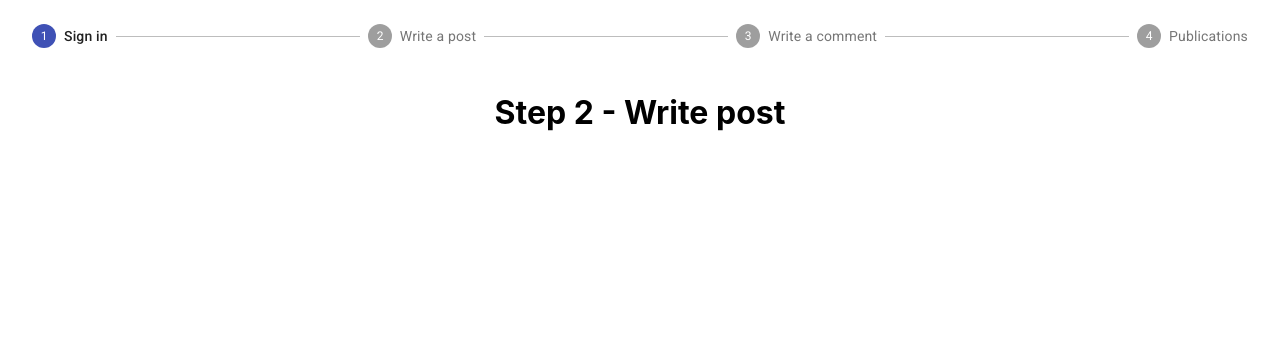
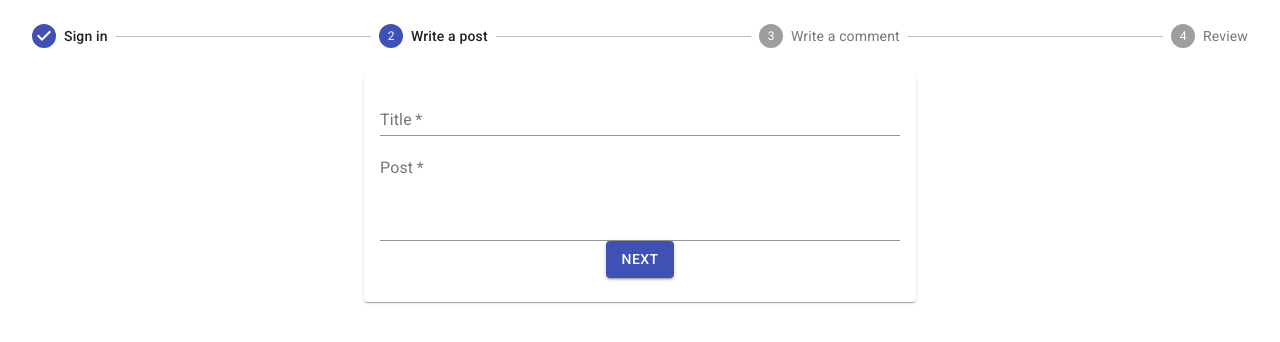
Before and after one commit to oksspo/react-redux-saga-app, a React app: page /add-post in a window 1280 px wide. Shown: the top 342 px of the page. Built offline with nearby package versions, Linux system fonts and the light colour scheme.

Commit message:
Added form and saga for creating post

```diff
--- a/src/App.js
+++ b/src/App.js
@@ -6,10 +6,6 @@ import AppBar from "@material-ui/core/AppBar";
 import Container from "@material-ui/core/Container";
 import './App.css';
 import {connect} from "react-redux";
-
-function getSteps() {
-	return ['Sign in', 'Write a post', 'Write a comment', 'Publications'];
-}
 
 class App extends React.Component {
 	constructor(props) {
@@ -42,8 +38,16 @@ class App extends React.Component {
 	};
 }
 
+function getSteps() {
+	return ['Sign in', 'Write a post', 'Write a comment', 'Review'];
+}
+
+function getActiveStep(path) {
+	return ['/', '/add-post', '/add-comment', '/review'].indexOf(path);
+}
+
 const mapStateToProps = state => ({
-	activeStep: state.app.activeStep
+	activeStep: getActiveStep(state.router.location.pathname)
 });
 
 export default connect(mapStateToProps, null)(App);
--- a/src/components/PostForm.js
+++ b/src/components/PostForm.js
@@ -1,15 +1,74 @@
 import React from "react";
 import {connect} from "react-redux";
+import CardContent from "@material-ui/core/CardContent";
+import Card from "@material-ui/core/Card/Card";
+import TextField from "@material-ui/core/TextField/TextField";
+import Button from "@material-ui/core/Button";
+import { addPost } from "../redux/actions";
 
 class PostForm extends React.Component {
 	constructor(props) {
 		super(props);
-		this.state = {};
+		this.state = {
+			title: '',
+			text: ''
+		};
 	}
 
+	submitPost = event => {
+		event.preventDefault();
+		console.log({...this.state, userId: this.props.userId});
+		this.props.addPost({...this.state, userId: this.props.userId});
+	};
+
+	changeInputHandler = event => {
+		this.setState(prev => ({
+			...prev, ...{[event.target.name]: event.target.value}
+		}));
+	};
+
 	render() {
-		return (<h1> Step 2 - Write post</h1>);
+		return (<Card>
+			<CardContent>
+				<form autoComplete="off"
+					  onSubmit={this.submitPost}>
+
+					<div>
+						<TextField label="Title"
+								   name="title"
+								   required
+								   fullWidth
+								   onChange={this.changeInputHandler}/>
+					</div>
+
+					<div>
+						<TextField label="Post"
+								   name="text"
+								   required
+								   multiline
+								   fullWidth
+								   rows={4}
+								   onChange={this.changeInputHandler}/>
+					</div>
+
+					<Button type="submit"
+						variant="contained"
+						color="primary">
+						Next
+					</Button>
+				</form>
+			</CardContent>
+		</Card>);
 	}
 }
 
-export default connect(null, null)(PostForm);
+const mapDispatchToProps = {
+	addPost
+};
+
+const mapStateToProps = state => ({
+	userId: state.user.id
+});
+
+
+export default connect(mapStateToProps, mapDispatchToProps)(PostForm);
--- a/src/index.js
+++ b/src/index.js
@@ -35,7 +35,7 @@ ReactDOM.render(
 						<Route exact path="/" component={SignInForm} />
 						<Route path="/add-post" component={PostForm} />
 						<Route path="/add-comment" component={CommentForm} />
-						<Route path="/list" component={Posts} />
+						<Route path="/review" component={Posts} />
 					</Switch>
 				</App>
 			</ConnectedRouter>
--- a/src/redux/actions.js
+++ b/src/redux/actions.js
@@ -1,4 +1,4 @@
-import {NEXT_STEP, SIGN_IN, USER_NOT_EXIST} from "./types";
+import {ADD_POST, NEXT_STEP, SIGN_IN, USER_NOT_EXIST} from "./types";
 
 export function signIn(userCredentials) {
 	return {
@@ -19,3 +19,10 @@ export function nextStep(path) {
 		payload: path
 	}
 }
+
+export function addPost(post) {
+	return {
+		type: ADD_POST,
+		payload: post
+	}
+}
--- a/src/redux/appReducer.js
+++ /dev/null
@@ -1,20 +0,0 @@
-import {NEXT_STEP, ACTIVATE_STEP} from "./types";
-
-const initialState = {
-	activeStep: 0
-};
-
-export const appReducer = (state = initialState, action) => {
-	switch (action.type) {
-		case NEXT_STEP:
-			return {
-				activeStep: state.activeStep + 1
-			};
-		case ACTIVATE_STEP:
-			return {
-				activeStep: action.payload
-			};
-		default:
-			return state;
-	}
-};
--- a/src/redux/authReducer.js
+++ b/src/redux/authReducer.js
@@ -11,7 +11,9 @@ export const authReducer = (state = initialState, action) => {
 	switch (action.type) {
 		case CURRENT_USER:
 			return {
-				...action.payload,
+				id: action.payload.id,
+				name: action.payload.name,
+				email: action.payload.email,
 				userNotExist: false
 			};
 		case USER_NOT_EXIST:
--- /dev/null
+++ b/src/redux/postReducer.js
@@ -0,0 +1,18 @@
+import {ADD_POST} from "./types";
+
+const initialState = {
+	id: '',
+	title: '',
+	text: ''
+};
+
+export const postReducer = (state = initialState, action) => {
+	switch (action.type) {
+		case ADD_POST:
+			return {
+				...action.payload
+			};
+		default:
+			return state;
+	}
+};
--- a/src/redux/rootReducer.js
+++ b/src/redux/rootReducer.js
@@ -1,10 +1,10 @@
-import {combineReducers} from "redux";
-import {authReducer} from "./authReducer";
-import {appReducer} from "./appReducer";
+import { combineReducers } from "redux";
 import { connectRouter } from 'connected-react-router';
+import { authReducer } from "./authReducer";
+import { postReducer } from "./postReducer";
 
 export const rootReducer = (history) => combineReducers({
 	user: authReducer,
-	app: appReducer,
+	post: postReducer,
 	router: connectRouter(history)
 });
--- a/src/redux/sagas.js
+++ b/src/redux/sagas.js
@@ -1,11 +1,12 @@
-import {CURRENT_USER, NEXT_STEP, SIGN_IN} from "./types";
-import { call, put, takeEvery } from "redux-saga/effects";
-import { userNotExist, nextStep } from "./actions";
-import { push } from  "connected-react-router";
+import {ADD_POST, CURRENT_USER, NEXT_STEP, SIGN_IN, UPDATE_POST} from "./types";
+import {call, put, takeEvery} from "redux-saga/effects";
+import {userNotExist, nextStep} from "./actions";
+import {push} from "connected-react-router";
 
 export function* sagaWatcher() {
 	yield takeEvery(SIGN_IN, signInWorker);
 	yield takeEvery(NEXT_STEP, stepWorker);
+	yield takeEvery(ADD_POST, postWorker);
 }
 
 function* stepWorker(action) {
@@ -25,7 +26,7 @@ function* signInWorker(action) {
 
 	yield put({
 		type: CURRENT_USER,
-		payload: payload
+		payload: payload[0]
 	});
 
 	yield put(nextStep('/add-post'));
@@ -35,3 +36,29 @@ async function signIn(credentials) {
 	const response = await fetch(`https://jsonplaceholder.typicode.com/users?email=${credentials.email}`);
 	return await response.json();
 }
+
+function* postWorker(action) {
+	const payload = yield call(createPost, action.payload);
+	yield put({
+		type: UPDATE_POST,
+		payload: payload
+	});
+
+	yield put(nextStep('/add-comment'));
+}
+
+async function createPost(post) {
+	console.log( post.userId);
+	const response = await fetch('https://jsonplaceholder.typicode.com/posts', {
+		method: 'POST',
+		body: JSON.stringify({
+			title: post.title,
+			body: post.text,
+			userId: post.userId
+		}),
+		headers: {
+			'Content-type': 'application/json; charset=UTF-8'
+		}
+	});
+	return await response.json();
+}
--- a/src/redux/types.js
+++ b/src/redux/types.js
@@ -3,4 +3,6 @@ export const CURRENT_USER = 'AUTH/CURRENT_USER';
 export const USER_NOT_EXIST = 'AUTH/USER_NOT_EXIST';
 
 export const NEXT_STEP = 'APP/NEXT_STEP';
-export const ACTIVATE_STEP = 'APP/ACTIVATE_STEP';
+
+export const ADD_POST = 'POST/ADD_POST';
+export const UPDATE_POST = 'POST/UPDATE_POST';
```
